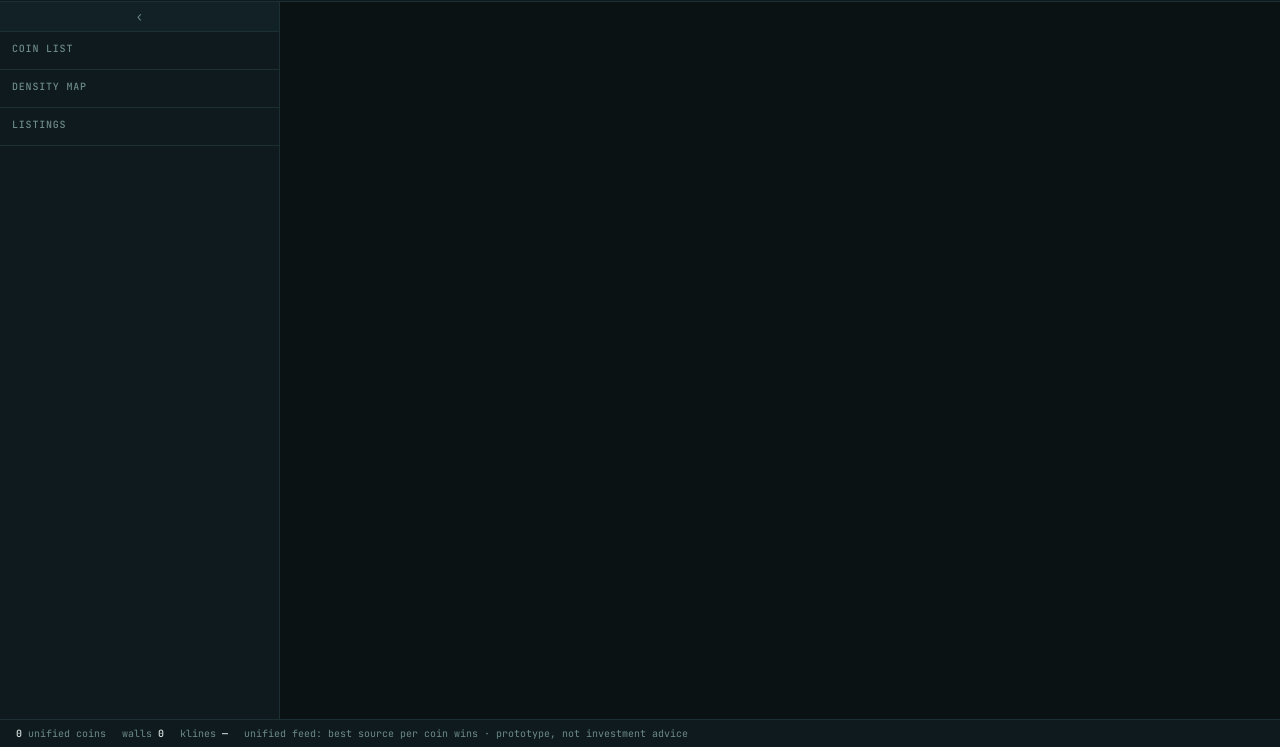
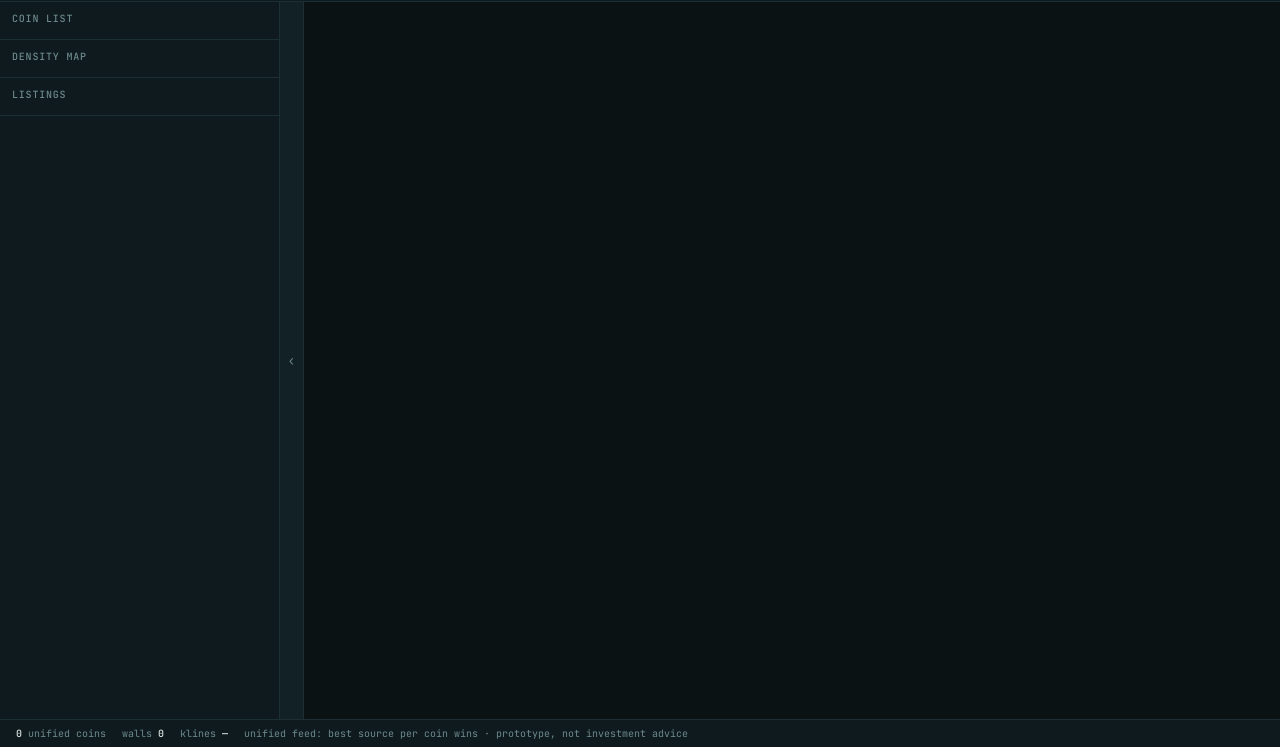
Before and after one commit to themesimperia/scalp-board, a website: page web/index.html in a window 1280 px wide. Shown: the part 53-800 px from the top of the page. Drawn offline with Linux system fonts and the light colour scheme.

Commit message:
fix: keep sidebar toggle clickable when board sidebar is collapsed
Move #sideToggle out of #boardSidebar into a sibling position between
the aside and .boardGridWrap. Previously the toggle was a child of the
sidebar styled width:100%, so .boardSidebar.collapsed (width:0;
opacity:0; overflow:hidden) collapsed the button away with it, leaving
no way to re-expand the sidebar once collapsed. The toggle is now a
fixed 24px-wide flex rail that stays visible and clickable in both
expanded and collapsed states. app.js needs no changes since it
targets #sideToggle and #boardSidebar by id.

```diff
--- a/web/index.html
+++ b/web/index.html
@@ -107,7 +107,7 @@
   .boardWrap{display:flex;height:100%}
   .boardSidebar{width:280px;flex:none;overflow-y:auto;border-right:1px solid var(--line);background:var(--panel);transition:width .2s,opacity .2s}
   .boardSidebar.collapsed{width:0;opacity:0;overflow:hidden;border-right:none}
-  .sideToggle{position:sticky;top:0;z-index:1;width:100%;background:var(--panel-2);border:none;border-bottom:1px solid var(--line);color:var(--muted);cursor:pointer;padding:6px;font-size:13px;font-family:var(--font-mono)}
+  .sideToggle{flex:none;width:24px;background:var(--panel-2);border:none;border-right:1px solid var(--line);color:var(--muted);cursor:pointer;padding:6px 2px;font-size:13px;font-family:var(--font-mono);display:flex;align-items:center;justify-content:center}
   .sideToggle:hover{color:var(--text)}
   .sidePanel{border-bottom:1px solid var(--line)}
   .sidePanel h3{font-size:10px;text-transform:uppercase;letter-spacing:.08em;color:var(--muted);font-weight:500;padding:10px 12px 6px}
@@ -152,7 +152,6 @@
   <div class="view on" id="view-board">
     <div class="boardWrap">
       <aside class="boardSidebar" id="boardSidebar">
-        <button class="sideToggle" id="sideToggle" title="Collapse panel">‹</button>
         <div class="sidePanel" id="panelCoinList">
           <h3>Coin list</h3>
           <div class="sideBody" id="coinListBody"></div>
@@ -166,6 +165,7 @@
           <div class="sideBody" id="listingsBody"></div>
         </div>
       </aside>
+      <button class="sideToggle" id="sideToggle" title="Collapse panel">‹</button>
       <div class="boardGridWrap">
         <div class="boardGrid" id="boardGrid"></div>
       </div>
```
